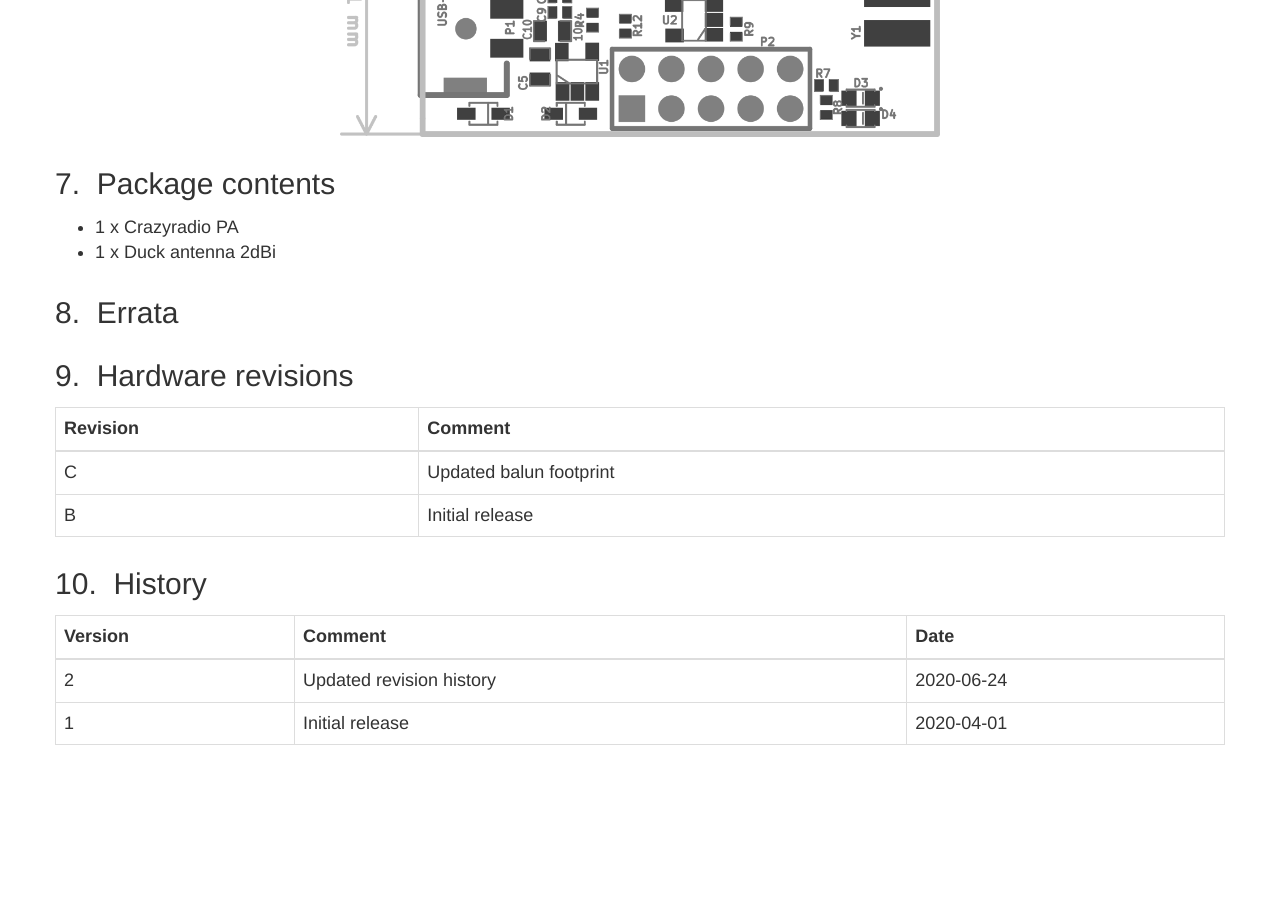
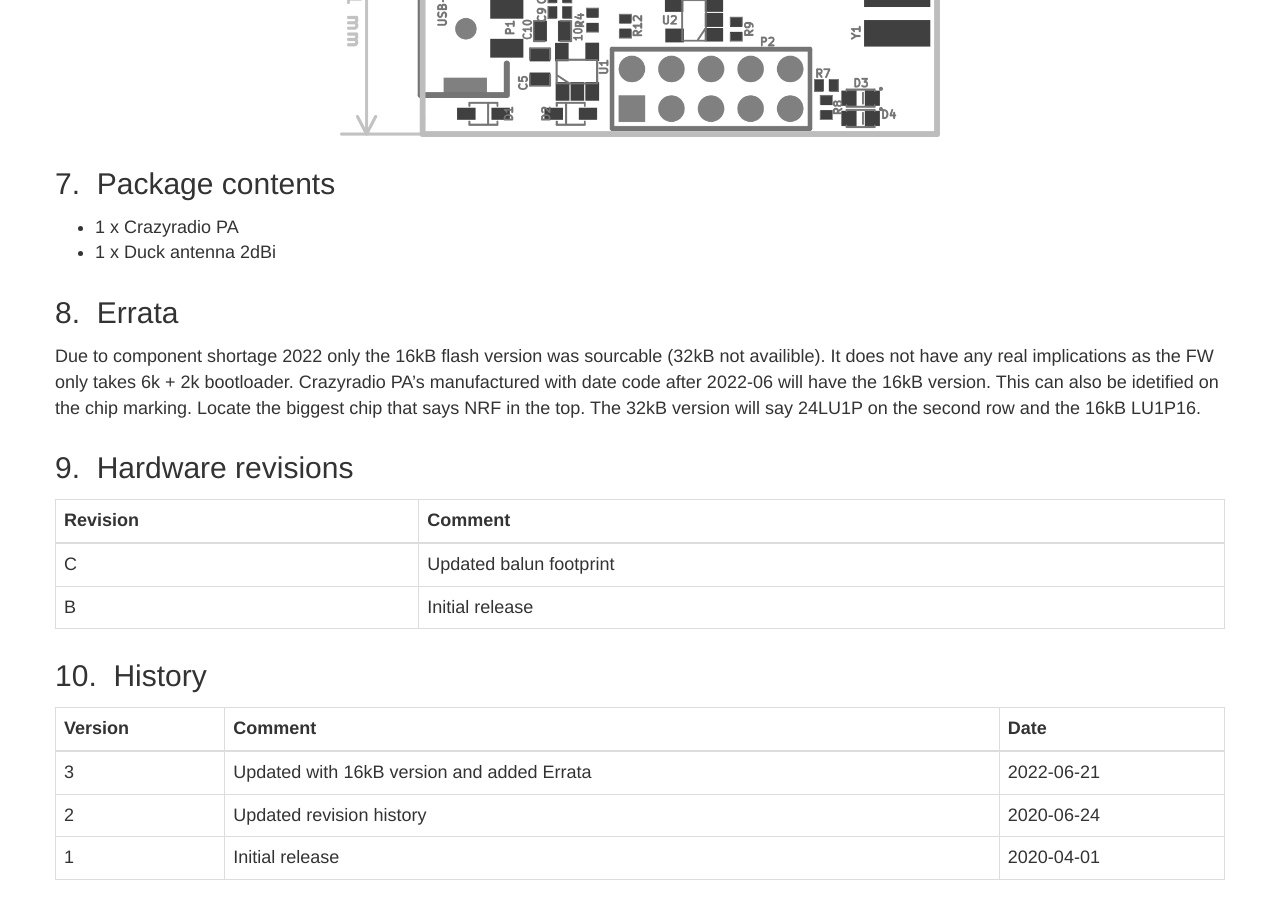
Before and after one commit to bitcraze/hardware, a Jekyll site: the page built from src/products/crazyradio-pa/datasheet/index.md, in a window 1280 px wide and 900 px high, scrolled down 2304 px. Built offline with Jekyll 4.4.1, drawn with Linux system fonts in a browser that asks for light colours; before the commit the page ends 3069 px from its top, so only the background shows below that; some of the changed text lies outside the part shown.

Commit message:
Updated Crazyradio PA with 16kB version

```diff
--- a/src/products/crazyradio-pa/datasheet/index.md
+++ b/src/products/crazyradio-pa/datasheet/index.md
@@ -2,7 +2,7 @@
 layout: datasheet-base
 title: Crazyradio PA 2.4 GHz USB dongle
 sku: 114990112
-version: 2
+version: 3
 status: active
 ---
 
@@ -40,7 +40,7 @@ give the same range increase as with the Crazyflie 2.X.
 ## Electrical specification
 
 * Based on nRF24LU1+ chip from Nordic Semiconductor
-  * 8051 MCU at up to 16MHz with 32Kb flash and 2Kb SRAM
+  * 8051 MCU at up to 16MHz with 16Kb or 32Kb flash and 2Kb SRAM
   * 2.4GHz ISM band radio
   * USB device peripheral
   * 125 radio channels
@@ -80,6 +80,7 @@ give the same range increase as with the Crazyflie 2.X.
 * 1 x Duck antenna 2dBi
 
 ## Errata
+Due to component shortage 2022 only the 16kB flash version was sourcable (32kB not availible). It does not have any real implications as the FW only takes 6k + 2k bootloader. Crazyradio PA's manufactured with date code after 2022-06 will have the 16kB version. This can also be idetified on the chip marking. Locate the biggest chip that says NRF in the top. The 32kB version will say 24LU1P on the second row and the 16kB LU1P16.
 
 ## Hardware revisions
 
@@ -92,5 +93,6 @@ give the same range increase as with the Crazyflie 2.X.
 
 | Version | Comment | Date |
 | ------- | ------- | ---- |
+| 3 | Updated with 16kB version and added Errata | 2022-06-21 |
 | 2 | Updated revision history | 2020-06-24 |
 | 1 | Initial release | 2020-04-01 |
```
